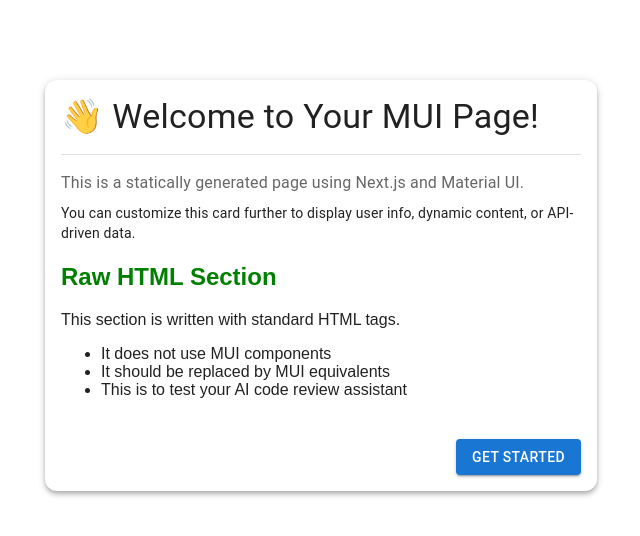
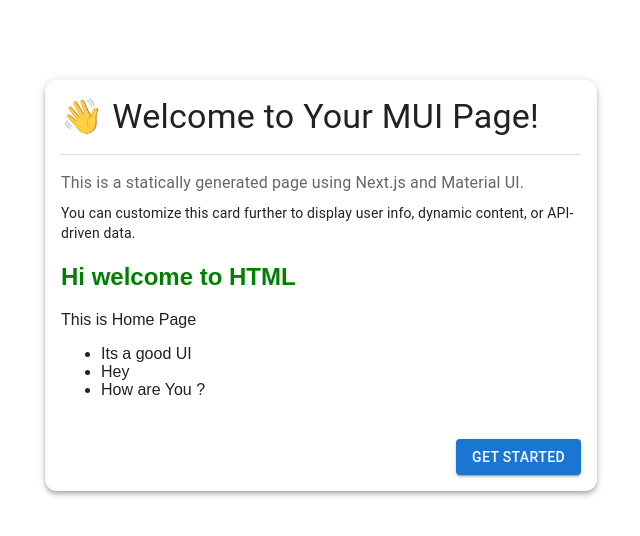
Before and after one commit to Yogesh-developer/React-material-ui, a Next.js app: page / in a window 1280 px wide. Shown: the top 536 px of the page, without its empty margins (319-959 px from the left). Built offline with nearby package versions, Linux system fonts and the light colour scheme.

Commit message:
added tetx

```diff
--- a/pages/index.tsx
+++ b/pages/index.tsx
@@ -34,13 +34,13 @@ export default function Home({ greeting }) {
             </Typography>
 
             <h2 style={{ color: "green", fontWeight: "bold" }}>
-              Raw HTML Section
+              Hi welcome to HTML
             </h2>
-            <p>This section is written with standard HTML tags.</p>
+            <p>This is Home Page</p>
             <ul>
-              <li>It does not use MUI components</li>
-              <li>It should be replaced by MUI equivalents</li>
-              <li>This is to test your AI code review assistant</li>
+              <li>Its a good UI</li>
+              <li>Hey</li>
+              <li>How are You ?</li>
             </ul>
           </CardContent>
 
```
